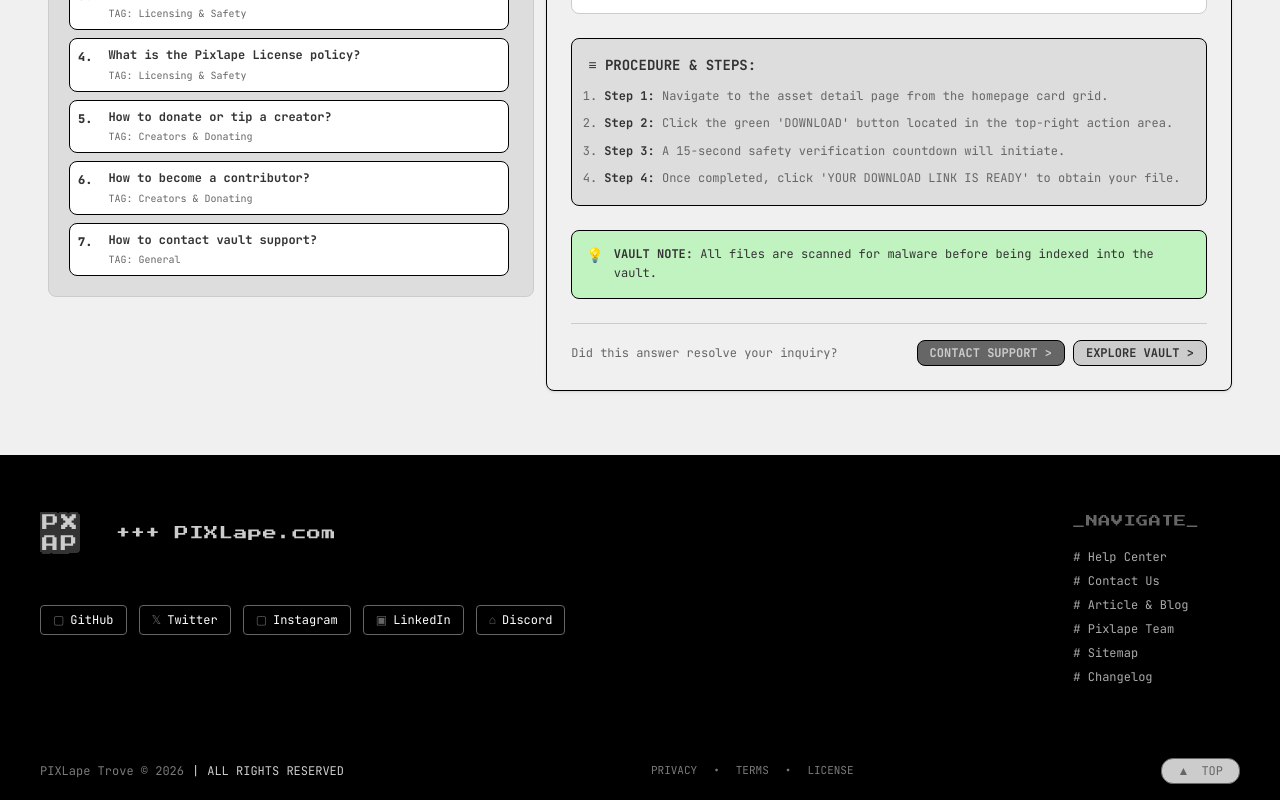
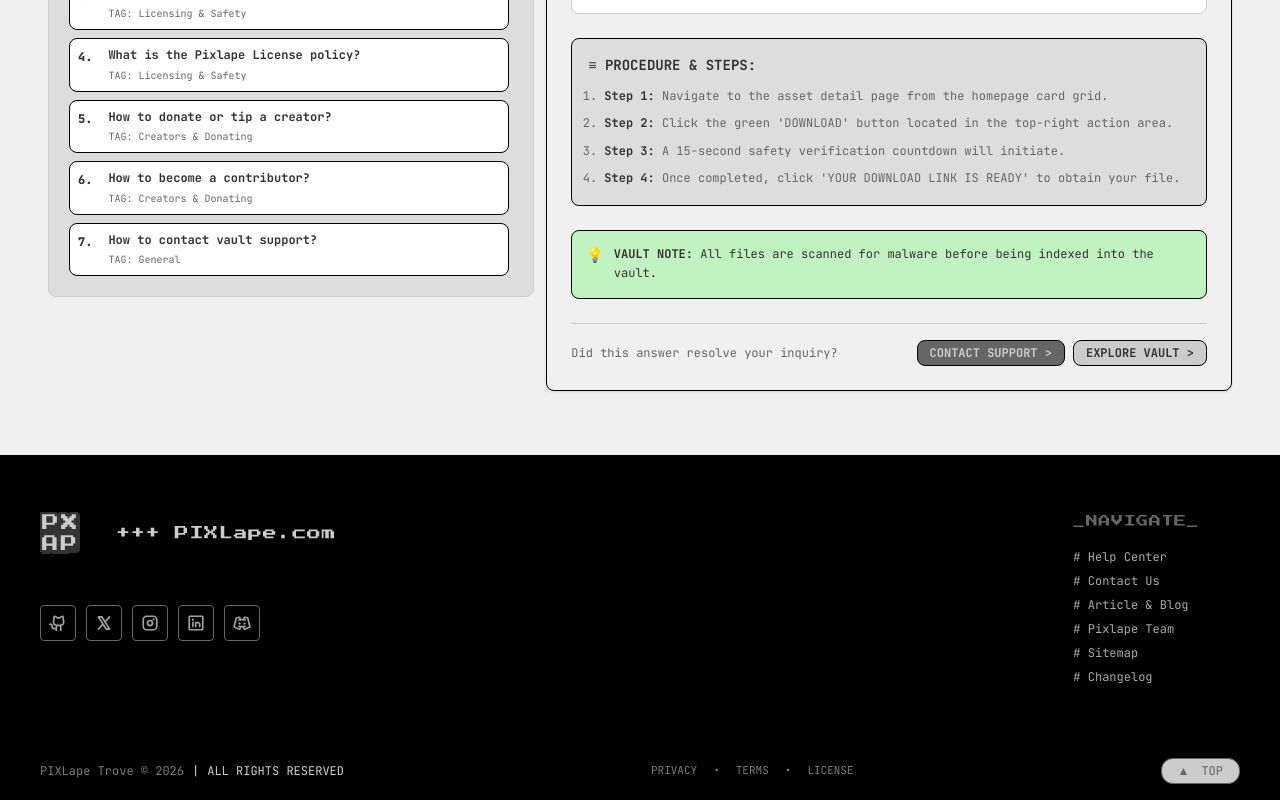
Before and after one commit to crustasee/pixlape-vault, a Next.js app: page /help in a window 1280 px wide. Shown: the part 666-1466 px from the top of the page. Built offline with nearby package versions, Linux system fonts and the light colour scheme.

Commit message:
modified:   components/Footer.tsx 	modified:   components/HeroBanner.tsx 	modified:   components/Sidebar.tsx

```diff
--- a/components/Footer.tsx
+++ b/components/Footer.tsx
@@ -3,7 +3,42 @@
 import React from "react";
 import Image from "next/image";
 import Link from "next/link";
+import {
+  GithubLogo,
+  XLogo,
+  InstagramLogo,
+  LinkedinLogo,
+  DiscordLogo,
+  YoutubeLogo,
+  TwitchLogo,
+  TiktokLogo,
+} from "@phosphor-icons/react";
 import { siteConfig } from "@/config/site";
+
+const getSocialIcon = (name: string) => {
+  const key = name.toLowerCase();
+  switch (key) {
+    case "github":
+      return GithubLogo;
+    case "twitter":
+    case "x":
+      return XLogo;
+    case "instagram":
+      return InstagramLogo;
+    case "linkedin":
+      return LinkedinLogo;
+    case "discord":
+      return DiscordLogo;
+    case "youtube":
+      return YoutubeLogo;
+    case "twitch":
+      return TwitchLogo;
+    case "tiktok":
+      return TiktokLogo;
+    default:
+      return null;
+  }
+};
 
 export default function Footer() {
   const scrollToTop = () => {
@@ -28,20 +63,31 @@
             </div>
 
             {/* ---------------------------------------------------------Social Icons Bar---------------------------------------------------------------------- */}
-            <div className="flex flex-wrap items-center gap-3 pt-1">
-              {siteConfig.socials.map((social) => (
+            <div className="flex flex-wrap items-center gap-2.5 pt-1">
+              {siteConfig.socials.map((social) => {
+                const IconComponent = getSocialIcon(social.name);
+                return (
                   <a
                     key={social.name}
                     href={social.href}
                     target="_blank"
                     rel="noopener noreferrer"
                     aria-label={social.name}
-                  className="px-3 py-1.5 text-xs bg-black border border-black-secondary rounded-sm hover:border-primary hover:text-primary transition-all duration-150 flex items-center gap-1.5"
+                    title={social.name}
+                    className="w-9 h-9 rounded-sm bg-black border border-black-secondary text-neutral-400 hover:text-primary hover:border-primary hover:bg-black-primary/50 transition-all duration-150 flex items-center justify-center group"
                   >
-                  <span className="text-xs text-black-secondary hover:text-primary">{social.icon}</span>
-                  <span>{social.name}</span>
+                    {IconComponent ? (
+                      <IconComponent
+                        size={18}
+                        weight="bold"
+                        className="group-hover:scale-110 transition-transform duration-150"
+                      />
+                    ) : (
+                      <span className="text-xs">{social.icon}</span>
+                    )}
                   </a>
-              ))}
+                );
+              })}
             </div>
           </div>
 
--- a/components/HeroBanner.tsx
+++ b/components/HeroBanner.tsx
@@ -56,8 +56,8 @@
           <div className="mb-10">
             {/* Main Title with Glitch Effect */}
             <div className="mb-4">
-              <h1 className="text-5xl md:text-6xl font-pixel tracking-widest text-white drop-shadow-[0_2px_10px_rgba(0,0,0,0.8)] mb-3
-                hover:text-primary transition-colors duration-200 cursor-pointer">
+              <h1 className="text-4xl md:text-5xl font-pixel tracking-widest text-white mb-3
+                hover:text-border transition-colors duration-200 cursor-pointer">
                 ++PIXLAPE_TROVE++
               </h1>
               <div className="flex items-center gap-3">
@@ -66,7 +66,7 @@
           </div>
 
           {/* Search Bar Section */}
-          <div className="mt-8 flex flex-col sm:flex-row gap-4 items-stretch sm:items-center">
+          <div className="mt-6 flex flex-col sm:flex-row gap-4 items-stretch sm:items-center">
             <form
               onSubmit={handleSubmit}
               className="flex gap-3 flex-1 sm:flex-none sm:w-auto group"
--- a/components/Sidebar.tsx
+++ b/components/Sidebar.tsx
@@ -99,7 +99,7 @@
       {/*-------------------InfoStats-------------------*/}
       <div className="border p-3 rounded-sm flex flex-col mt-auto bg-border/40 gap-2 text-xs text-black-secondary font-mono">
         <div className="flex items-center gap-4">
-          <span className="text-primary font-mono animate-ping">◉</span> 126 Online Users
+          <span className="text-primary font-mono animate-ping">◉</span> 34 Online Users
         </div>
         <div className="flex items-center gap-4">
           <span className="text-primary font-mono">≡</span> {allCards.length} Total Assets
```
Lines whose indentation alone changed are shown as unchanged.
